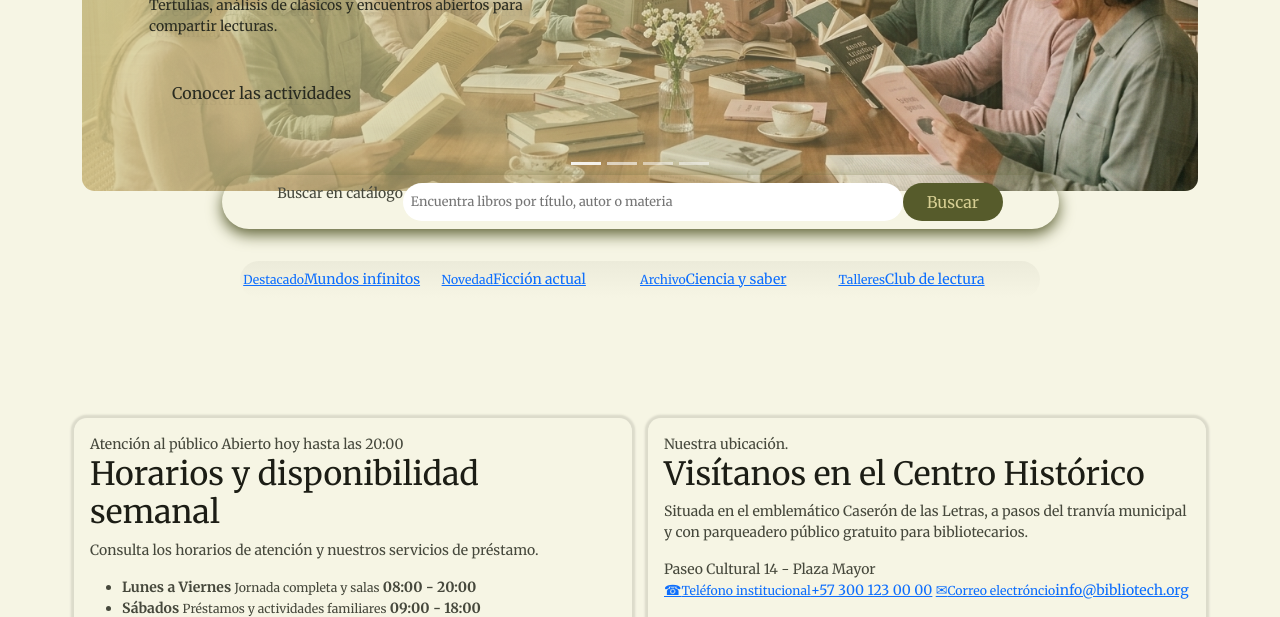
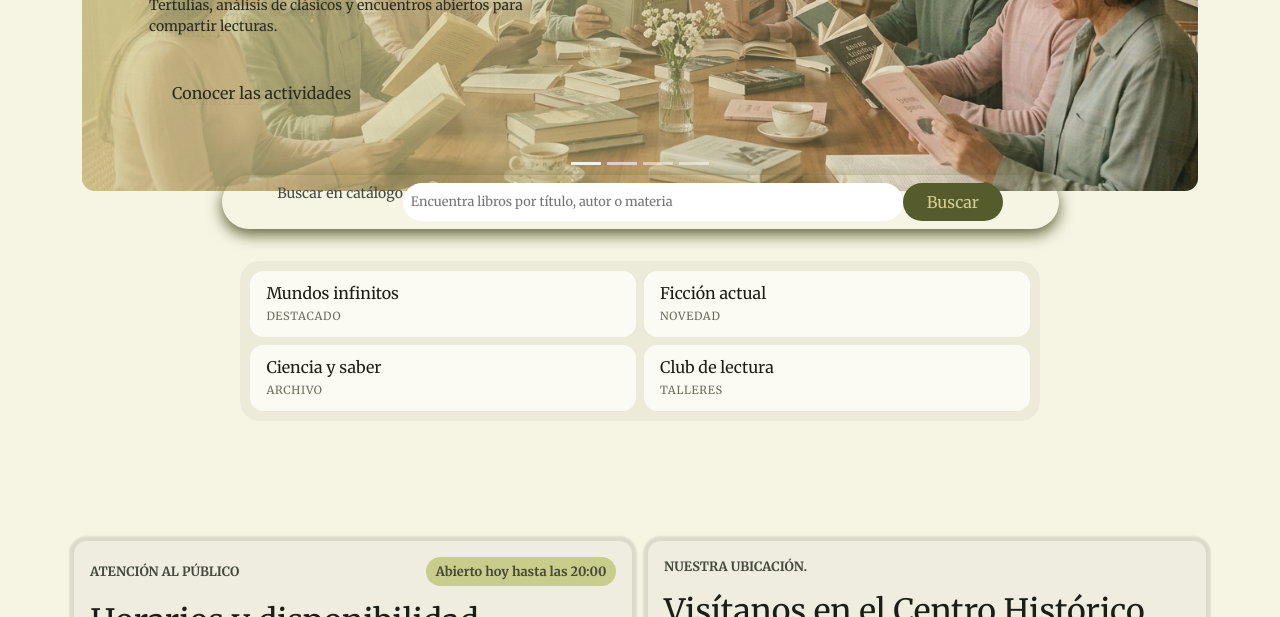
Before and after one commit to c8estelar/BiblioTech, a plain HTML site: page index.html in a window 1280 px wide. Shown: the part 335-952 px from the top of the page. Drawn offline with nearby package versions, Linux system fonts and the light colour scheme.

Commit message:
feat:cambios perdidos de antesss :c

```diff
--- a/css/index.css
+++ b/css/index.css
@@ -1,5 +1,8 @@
 @import url(./base.css);
 
+:root {
+    --verde-claro: #c8cd8b;
+}
 *{
     box-sizing: border-box;
 }
@@ -209,66 +212,53 @@ p {
 
 .descubrir {
     margin: 2rem auto;
-    display:grid;
-    grid-template-columns: repeat(4, minmax(0, 1fr));
+    display: grid;
+    grid-template-columns: repeat(2, minmax(0, 1fr));
+    gap: 0.5rem;
     width: min(800px, 95%);
-    border-radius: 99px;
-    background: linear-gradient(var(--fondo-etiquetas), var(--fondo-general));
-    padding: 0.5rem 0.2rem;
+    border-radius: 1.25rem;
+    background: var(--fondo-etiquetas);
+    padding: 0.65rem;
 }
 
-.descubrir article{
-    width: 100%;
-    text-align: center;
-}
-.descubrir article h3 {
+.descubrir a {
     display: flex;
-    align-items: center;
-    gap: 0.5rem;
-    padding: 0.3rem 0.65rem;
-    color: var(--color-neutro);
-    font-size: medium;
-    color: var(--boton-principal);
-    justify-content: center;
-    margin-inline: auto;
+    flex-direction: column;
+    gap: 0.2rem;
+    min-width: 0;
+    padding: 0.75rem 1rem;
+    border-radius: 0.85rem;
+    background: var(--fondo-tarjetas);
+    color: var(--texto-titulos);
+    text-decoration: none;
+    transition: background-color 0.2s ease, transform 0.2s ease;
 }
 
-.descubrir article h3:hover {
-    display: flex;
-    align-items: center;
-    gap: 0.5rem;
-    padding: 0.3rem 0.65rem;
-    color: var(--color-neutro);
-    font-size: small;
-    color: var(--boton-principal-texto);
-    background-color: var(--boton-principal);
-    width: 100px;
-    border-radius: 999px;
-    transition: 1s;
+.descubrir a:hover {
+    background: var(--fondo-general);
+    transform: translateY(-2px);
 }
 
-.descubrir article a {
-    display:block;
-    text-decoration: none;
+.descubrir a:focus-visible {
+    outline: 2px solid var(--indicador-activo);
+    outline-offset: 2px;
 }
 
-.descubrir article a:hover h3 {
-    width: 100px;
-    justify-content: center;
+.descubrir h3 {
+    margin: 0;
+    font-size: 1rem;
+    line-height: 1.35;
 }
 
-.descubrir article p {
-    display: flex;
-    align-items: center;
-    gap: 0.5rem;
-    padding: 0.3rem 0.65rem;
-    color: var(--color-neutro);
-    font-size: 0.5rem;
-    color: var(--boton-principal);
-    margin-top: -0.5rem;
-    justify-content: center;
+.descubrir p {
+    margin: 0;
+    color: var(--texto-secundario);
+    font-size: 0.7rem;
+    letter-spacing: 0.06em;
+    text-transform: uppercase;
 }
 
+/*SECCIÓN DE INFORMACIÓNNNNNNNNNNNNNN*/
 .info {
     display:grid;
     grid-template-columns: repeat(2, minmax(0,1fr));
@@ -278,13 +268,47 @@ p {
     margin-bottom: 3rem;
 }
 
-/*SECCIÓN DE INFORMACIÓNNNNNNNNNNNNNN*/
 .info-card {
     min-width: 0;
     padding: 1rem;
-    box-shadow: 0 0 0.12rem 0.2rem var(--borde);/*VOY AQUIIIIII*/
+    box-shadow: 0 0 0.12rem 0.3rem var(--borde);
     border: none;
     border-radius: 0.8rem;
+    background: var(--fondo-inputs);
+}
+
+.info-card .card-atencion-superior, .card-d-ubicacion .titulito {
+    display: flex;
+    align-items: center;
+    justify-content: space-between;
+    font-size: 0.8rem;
+    font-weight: bold;
+}
+
+.info-card .titulito {
+    text-transform: uppercase;
+    gap: 0.5rem;
+}
+
+.info-card .info-estatus {
+    padding: 0.3rem 0.6rem;
+    border-radius: 999px;
+    font-size: 0.8rem;
+    background: var(--verde-claro);
+}
+
+.info-card h2 {
+    margin: 1rem auto 1rem;
+}
+
+.info-card p {
+    color: var(--texto-secundario);
+    font-size: 0.8rem;
+    line-height: 1.45;
+}
+
+.card-atencion-inferior {
+    margin: 1.5rem auto 0.5rem;
 }
 
 /*SECCIÓN DE SERVICIOOOOOOOOOOOOOOOSSSS*/
--- a/index.html
+++ b/index.html
@@ -114,10 +114,22 @@
             </form>
 
             <div class="descubrir">
-                <a href="#recomendaciones"><span><small>Destacado</small>Mundos infinitos</span></a>
-                <a href="#recomendaciones"><span><small>Novedad</small>Ficción actual</span></a>
-                <a href="#recomendaciones"><span><small>Archivo</small>Ciencia y saber</span></a>
-                <a href="#servicios"><span><small>Talleres</small>Club de lectura</span></a>
+                <a href="#recomendaciones">
+                    <h3>Mundos infinitos</h3>
+                    <p>Destacado</p>
+                </a>
+                <a href="#recomendaciones">
+                    <h3>Ficción actual</h3>
+                    <p>Novedad</p>
+                </a>
+                <a href="#recomendaciones">
+                    <h3>Ciencia y saber</h3>
+                    <p>Archivo</p>
+                </a>
+                <a href="#servicios">
+                    <h3>Club de lectura</h3>
+                    <p>Talleres</p>
+                </a>
             </div>
         </section>
 
@@ -130,23 +142,23 @@
                 </div>
                 <h2>Horarios y disponibilidad semanal</h2>
                 <p>Consulta los horarios de atención y nuestros servicios de préstamo.</p>
-                <ul>
-                    <li>
-                        <span>
+                <ul class="list-unstyled d-flex flex-column gap-4 p-0 mb-0">
+                    <li class="d-flex justify-content-between align-items-center gap-3">
+                        <span class="d-flex flex-column">
                             <strong>Lunes a Viernes</strong>
                             <small>Jornada completa y salas</small>
                         </span>
                         <strong>08:00 - 20:00</strong>
                     </li>
-                    <li>
-                        <span>
+                    <li class="d-flex justify-content-between align-items-center gap-3">
+                        <span class="d-flex flex-column">
                             <strong>Sábados</strong>
                             <small>Préstamos y actividades familiares</small>
                         </span>
                         <strong>09:00 - 18:00</strong>
                     </li>
-                    <li>
-                        <span>
+                    <li class="d-flex justify-content-between align-items-center gap-3">
+                        <span class="d-flex flex-column">
                             <strong>Domingos y festivos</strong>
                             <small>Lectura y hemeroteca</small>
                         </span>
```
